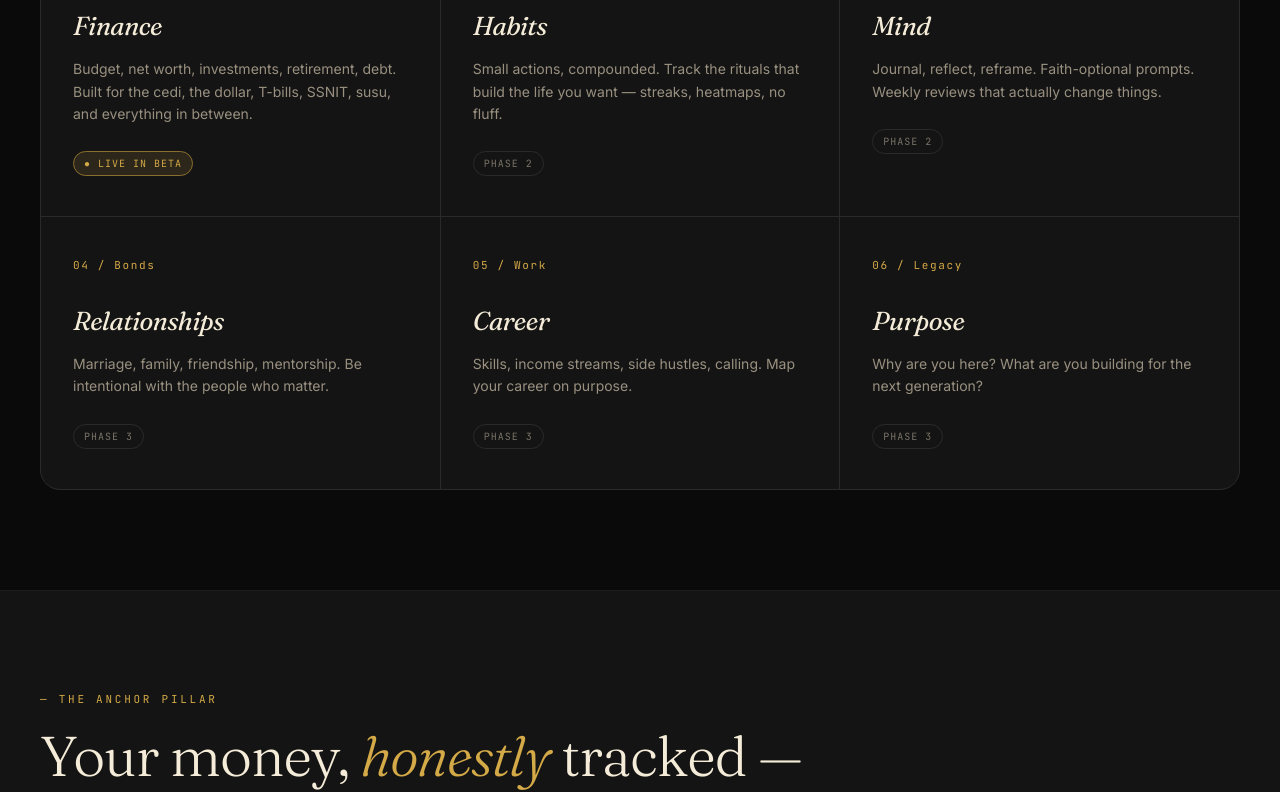
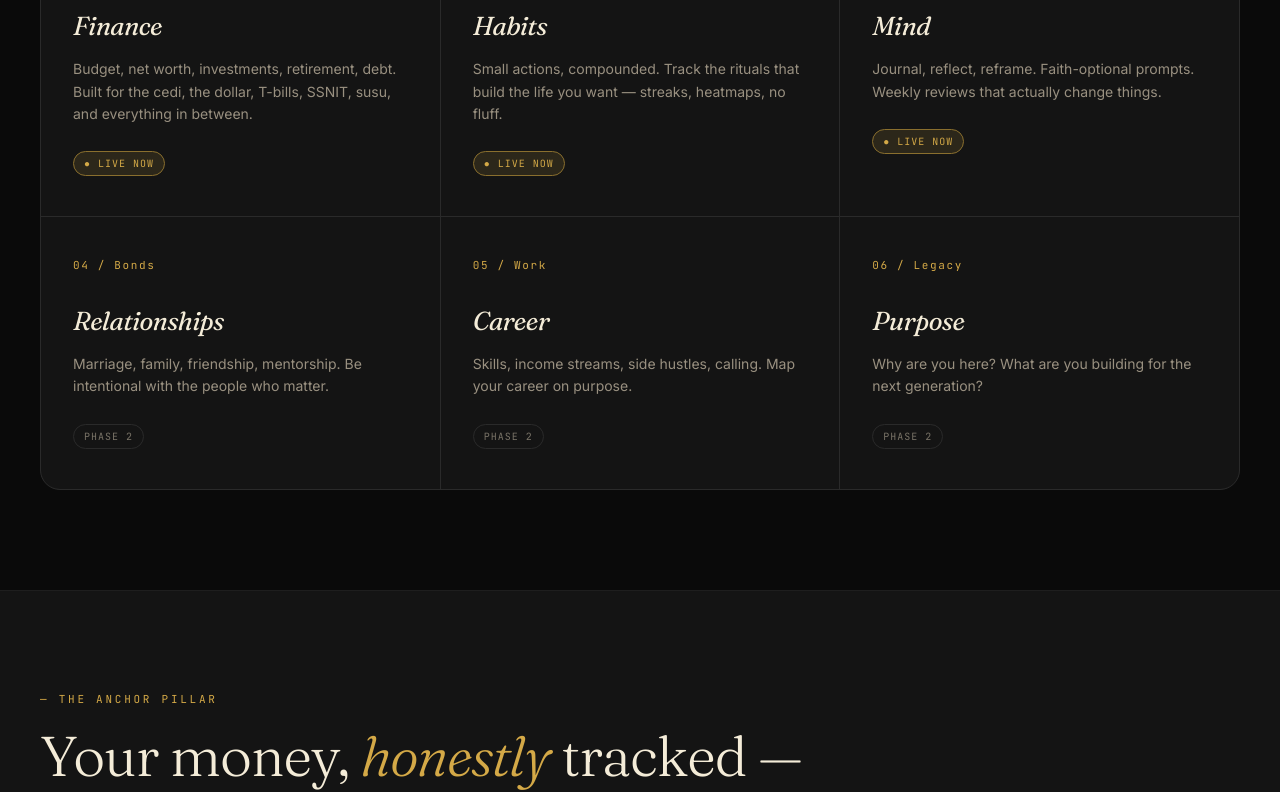
Before and after one commit to philyamoah9-stack/howfar-app, a Next.js app: page / in a window 1280 px wide. Shown: the part 1540-2332 px from the top of the page. Built offline with nearby package versions, Linux system fonts and the light colour scheme.

Commit message:
fix: pillars updated to show live status, brand links to homepage

```diff
--- a/app/components/Footer.tsx
+++ b/app/components/Footer.tsx
@@ -109,18 +109,7 @@ export default function Footer() {
       </section>
 
       {/* Footer */}
-<footer
-        style={{
-          padding: "40px",
-          background: "#0a0a0a",
-          display: "flex",
-          justifyContent: "space-between",
-          alignItems: "center",
-          flexWrap: "wrap",
-          gap: "16px",
-          borderTop: "1px solid #1e1e1e",
-        }}
-      >
+<a href="/" style={{ textDecoration: "none" }}>
           <div
             style={{
               fontFamily: "Fraunces, serif",
@@ -134,14 +123,7 @@ export default function Footer() {
               · a Deo Volente product
             </span>
           </div>
-        <div style={{ display: "flex", gap: "24px", alignItems: "center", flexWrap: "wrap" }}>
-          <a href="/privacy" style={{ fontSize: "12px", color: "#7a7468", textDecoration: "none" }}>Privacy</a>
-          <a href="/terms" style={{ fontSize: "12px", color: "#7a7468", textDecoration: "none" }}>Terms</a>
-          <div style={{ fontFamily: "JetBrains Mono, monospace", fontSize: "12px", color: "#7a7468", letterSpacing: "0.05em" }}>
-            2026 · Private beta
-          </div>
-        </div>
-      </footer>
+        </a>
     </>
   );
 }
--- a/app/components/Navbar.tsx
+++ b/app/components/Navbar.tsx
@@ -40,6 +40,7 @@ export default function Navbar() {
         transition: "all 0.3s ease",
       }}
     >
+      <a href="/" style={{ textDecoration: "none" }}>
         <div
           style={{
             fontFamily: "Fraunces, serif",
@@ -63,16 +64,11 @@ export default function Navbar() {
             }}
           />
           How{" "}
-        <em
-          style={{
-            fontStyle: "italic",
-            color: "#d4a947",
-            fontWeight: 400,
-          }}
-        >
+          <em style={{ fontStyle: "italic", color: "#d4a947", fontWeight: 400 }}>
             Far?
           </em>
         </div>
+      </a>
 
       <div className="nav-links"
         style={{
--- a/app/components/Pillars.tsx
+++ b/app/components/Pillars.tsx
@@ -6,42 +6,42 @@ export default function Pillars() {
       num: "01 / Anchor",
       name: "Finance",
       desc: "Budget, net worth, investments, retirement, debt. Built for the cedi, the dollar, T-bills, SSNIT, susu, and everything in between.",
-      tag: "● Live in beta",
+      tag: "● Live now",
       live: true,
     },
     {
       num: "02 / Daily",
       name: "Habits",
       desc: "Small actions, compounded. Track the rituals that build the life you want — streaks, heatmaps, no fluff.",
-      tag: "Phase 2",
-      live: false,
+      tag: "● Live now",
+      live: true,
     },
     {
       num: "03 / Inner",
       name: "Mind",
       desc: "Journal, reflect, reframe. Faith-optional prompts. Weekly reviews that actually change things.",
-      tag: "Phase 2",
-      live: false,
+      tag: "● Live now",
+      live: true,
     },
     {
       num: "04 / Bonds",
       name: "Relationships",
       desc: "Marriage, family, friendship, mentorship. Be intentional with the people who matter.",
-      tag: "Phase 3",
+      tag: "Phase 2",
       live: false,
     },
     {
       num: "05 / Work",
       name: "Career",
       desc: "Skills, income streams, side hustles, calling. Map your career on purpose.",
-      tag: "Phase 3",
+      tag: "Phase 2",
       live: false,
     },
     {
       num: "06 / Legacy",
       name: "Purpose",
       desc: "Why are you here? What are you building for the next generation?",
-      tag: "Phase 3",
+      tag: "Phase 2",
       live: false,
     },
   ];
```
Lines whose indentation alone changed are shown as unchanged.
